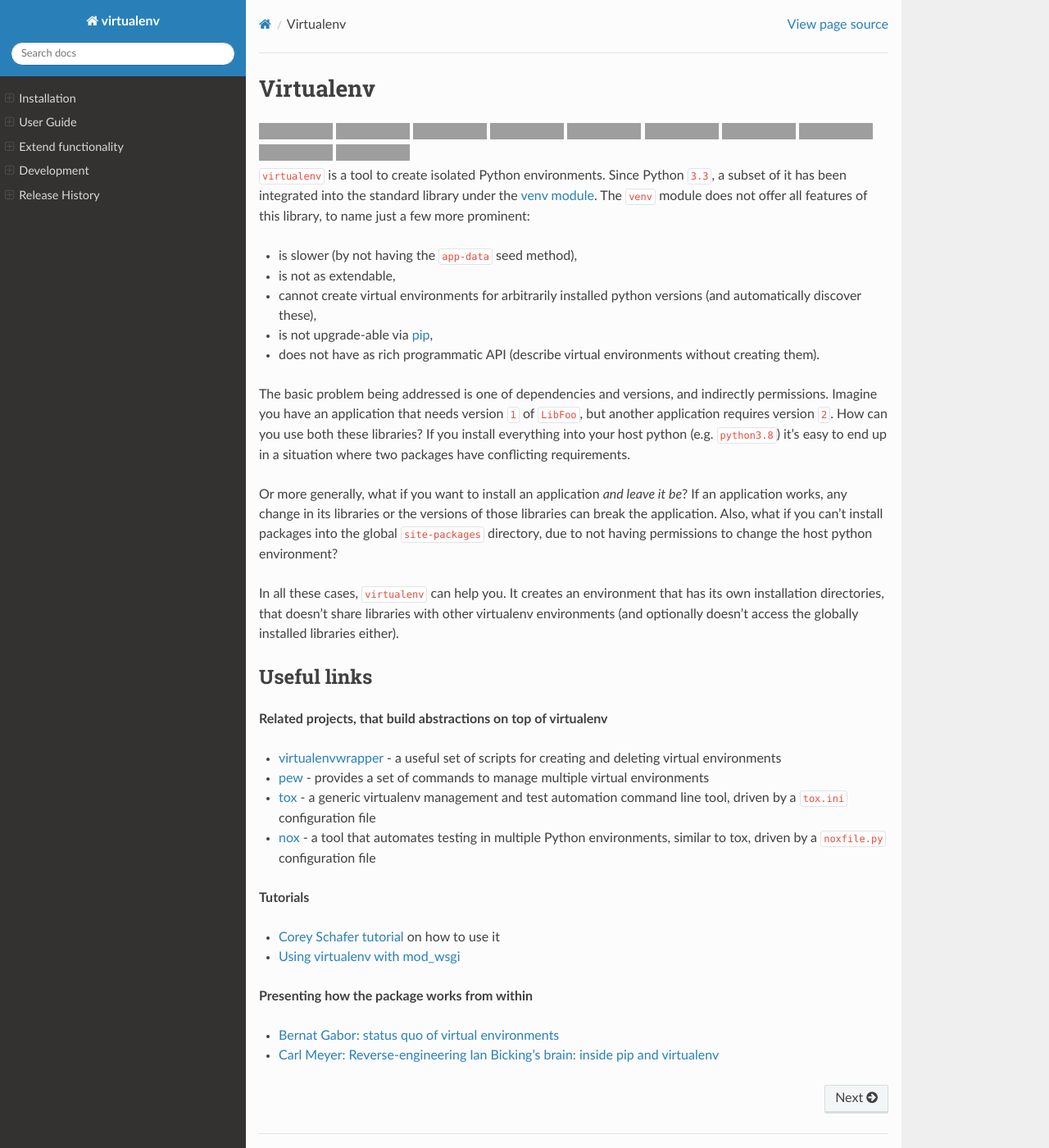
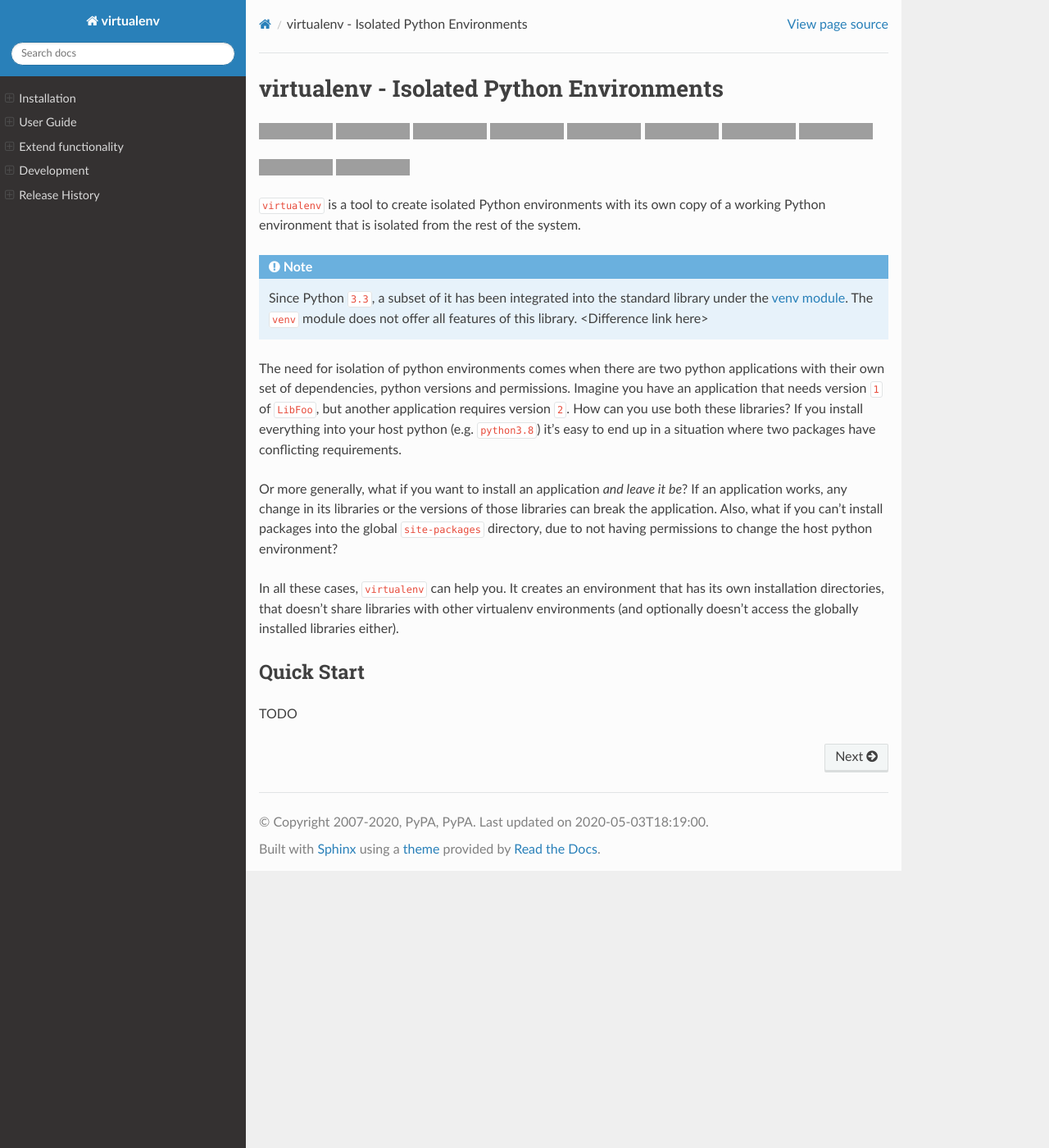
Before and after one commit to pypa/virtualenv, a Sphinx documentation site: the page built from docs/index.rst, in a window 1280 px wide and 1400 px high, cut to the strip 0-1400 px from the top of the window. Shown: the whole strip at 82% size. Built offline with Sphinx 7.4.7 and the Read the Docs theme 2.0.0, drawn with Linux system fonts in a browser that asks for light colours; pages that are not in the unit, such as notebooks, are missing from menus; the version number could not be read and is left out; grey boxes are pictures that could not be loaded.

Commit message:
Revamp Docs: Rewrite Index Page

```diff
--- a/docs/index.rst
+++ b/docs/index.rst
@@ -1,5 +1,5 @@
-Virtualenv
-==========
+virtualenv - Isolated Python Environments
+=========================================
 
 .. image:: https://img.shields.io/pypi/v/virtualenv?style=flat-square
   :target: https://pypi.org/project/virtualenv/#history
@@ -30,17 +30,15 @@
   :target: https://pypistats.org/packages/virtualenv
   :alt: Package popularity
 
-``virtualenv`` is a tool to create isolated Python environments. Since Python ``3.3``, a subset of it has been
-integrated into the standard library under the `venv module <https://docs.python.org/3/library/venv.html>`_. The
-``venv`` module does not offer all features of this library, to name just a few more prominent:
+``virtualenv`` is a tool to create isolated Python environments with its own copy of
+a working Python environment that is isolated from the rest of the system.
 
-- is slower (by not having the ``app-data`` seed method),
-- is not as extendable,
-- cannot create virtual environments for arbitrarily installed python versions (and automatically discover these),
-- is not upgrade-able via `pip <https://pip.pypa.io/en/stable/installing/>`_,
-- does not have as rich programmatic API (describe virtual environments without creating them).
+.. note::
+  Since Python ``3.3``, a subset of it has been integrated into the standard library under the `venv module <https://docs.python.org/3/library/venv.html>`_. The
+  ``venv`` module does not offer all features of this library. <Difference link here>
 
-The basic problem being addressed is one of dependencies and versions, and indirectly permissions.
+The need for isolation of python environments comes when there are two python
+applications with their own set of dependencies, python versions and permissions.
 Imagine you have an application that needs version ``1`` of ``LibFoo``, but another application requires version
 ``2``. How can you use both these libraries? If you install everything into your host python (e.g. ``python3.8``)
 it's easy to end up in a situation where two packages have conflicting requirements.
@@ -53,28 +51,10 @@
 that doesn't share libraries with other virtualenv environments (and optionally doesn't access the globally installed
 libraries either).
 
-Useful links
-------------
+Quick Start
+-----------
 
-**Related projects, that build abstractions on top of virtualenv**
-
-* :pypi:`virtualenvwrapper` - a useful set of scripts for creating and deleting virtual environments
-* :pypi:`pew` - provides a set of commands to manage multiple virtual environments
-* :pypi:`tox` - a generic virtualenv management and test automation command line tool, driven by a ``tox.ini``
-  configuration file
-* :pypi:`nox` - a tool that automates testing in multiple Python environments, similar to tox,
-  driven by a ``noxfile.py`` configuration file
-
-**Tutorials**
-
-* `Corey Schafer tutorial <https://www.youtube.com/watch?v=N5vscPTWKOk>`_ on how to use it
-* `Using virtualenv with mod_wsgi <http://code.google.com/p/modwsgi/wiki/VirtualEnvironments>`_
-
-**Presenting how the package works from within**
-
-* `Bernat Gabor: status quo of virtual environments <https://www.youtube.com/watch?v=o1Vue9CWRxU>`_
-* `Carl Meyer: Reverse-engineering Ian Bicking's brain: inside pip and virtualenv
-  <http://pyvideo.org/video/568/reverse-engineering-ian-bicking--39-s-brain--insi>`_
+TODO
 
 .. comment: split here
 
```
Also changed, not shown: docs/useful_links.rst (added, +19 -0 lines), docs/differences_with_venv.rst (added).
